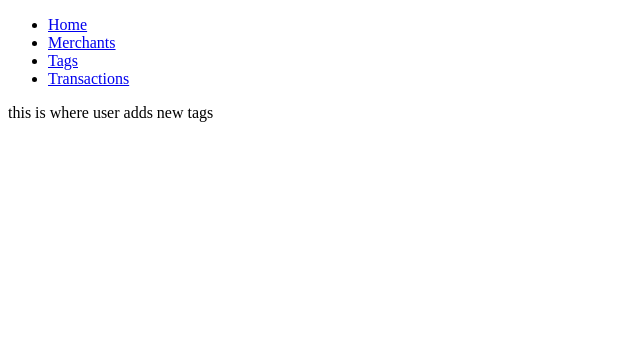
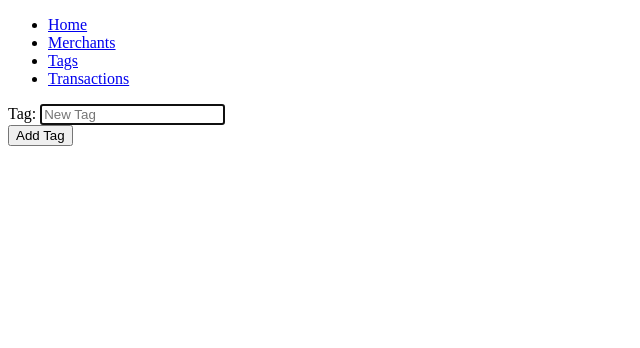
Before and after one commit to EvanJAR/spending_tracker_project, a Flask app: template templates/tags/new.html in a window 1280 px wide. Shown: the top 348 px of the page, without its empty margins (0-640 px from the left). Run offline with Flask 2, Linux system fonts and the light colour scheme; the template is opened without the code that fills it, so the values that code supplies are empty.

Commit message:
MVP actually complete, false alarm earlier

```diff
--- a/templates/tags/new.html
+++ b/templates/tags/new.html
@@ -1,8 +1,19 @@
 {% extends 'base.html' %}
 
 {% block content %}
-this is where user adds new tags
 
+<form action="/tags" method="post">
+        <div>
+            <label for="tag">Tag:</label>
+            <input  type="text"
+                    name="tag"
+                    id="tag"
+                    placeholder="New Tag"
+                    required
+                    autofocus>
+        </div>
 
+    <input class="btn btn--action" type="submit" value="Add Tag">
+</form>
 
 {% endblock %}
```
Also changed, not shown: controllers/tag_controller.py (+15 -0 lines).
